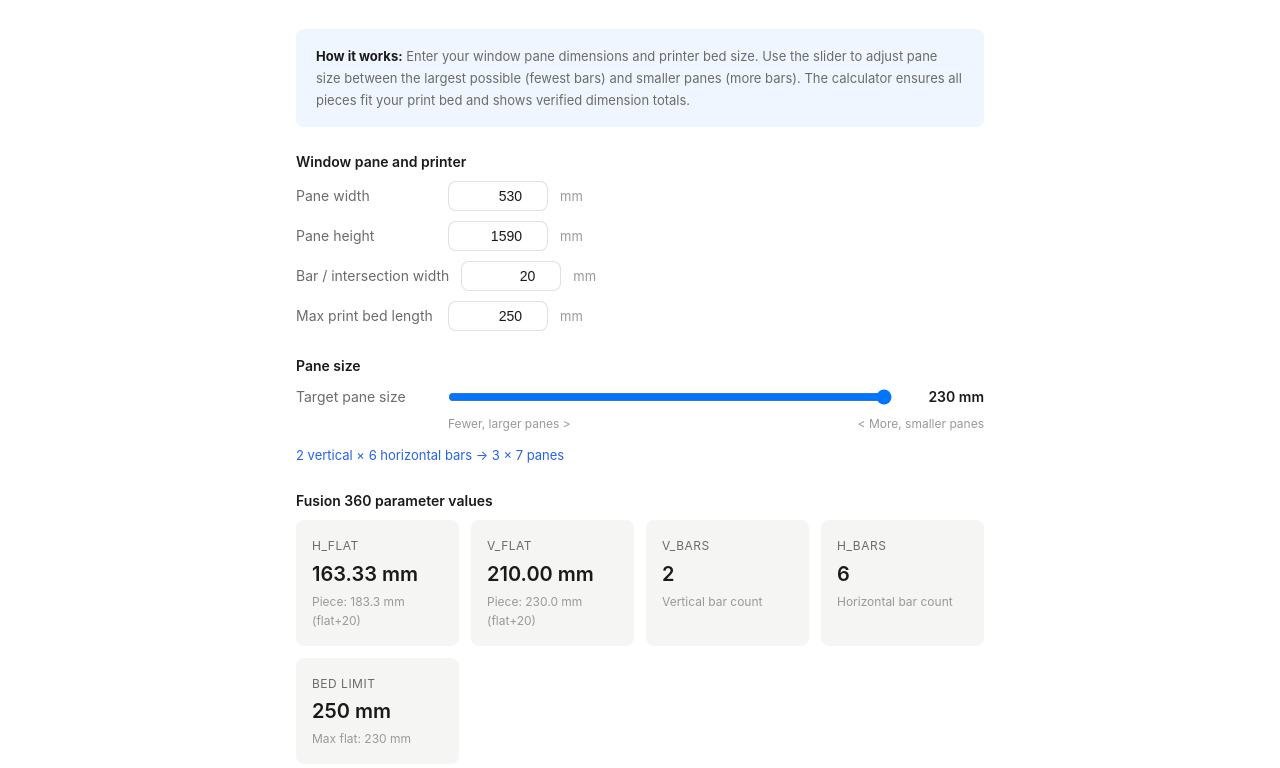
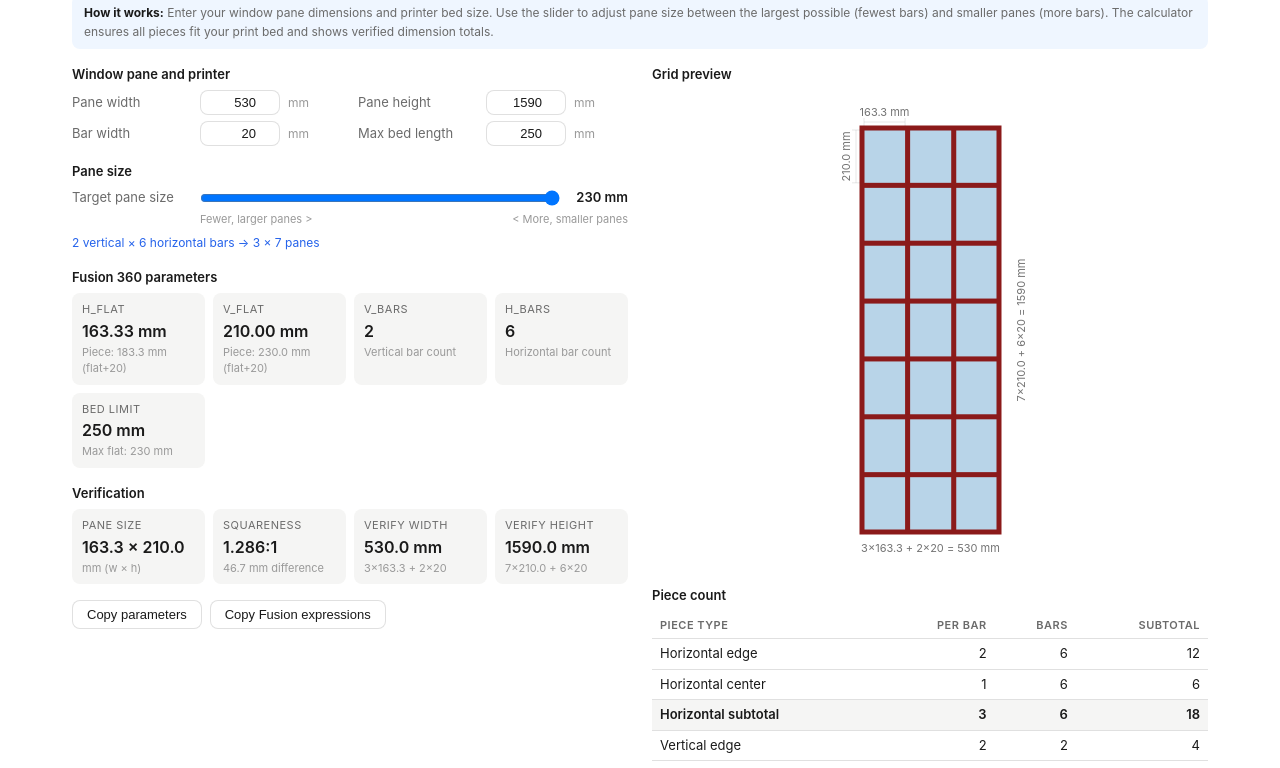
Before and after one commit to emorin310/muntin-calculator, a plain HTML site: page index.html in a window 1280 px wide. Shown: the part 97-865 px from the top of the page. Drawn offline with Linux system fonts and the light colour scheme.

Commit message:
Wider two-column layout to fit on one screen

```diff
--- a/index.html
+++ b/index.html
@@ -18,43 +18,47 @@
     }
   }
   * { box-sizing: border-box; margin: 0; padding: 0; }
-  body { font-family: -apple-system, BlinkMacSystemFont, 'Segoe UI', system-ui, sans-serif; background: var(--bg); color: var(--text); line-height: 1.6; padding: 2rem 1rem; max-width: 720px; margin: 0 auto; }
-  h1 { font-size: 22px; font-weight: 600; margin-bottom: 4px; }
-  .subtitle { font-size: 14px; color: var(--text2); margin-bottom: 2rem; }
-  .section { margin-bottom: 1.5rem; }
-  .section-label { font-size: 14px; font-weight: 600; color: var(--text); margin-bottom: 8px; }
-  .input-row { display: flex; align-items: center; gap: 12px; margin-bottom: 10px; }
-  .input-row label { font-size: 14px; color: var(--text2); min-width: 140px; }
-  .input-row input[type="number"] { width: 100px; padding: 6px 10px; font-size: 14px; text-align: right; border: 1px solid var(--border); border-radius: var(--radius); background: var(--bg); color: var(--text); outline: none; }
+  body { font-family: -apple-system, BlinkMacSystemFont, 'Segoe UI', system-ui, sans-serif; background: var(--bg); color: var(--text); line-height: 1.5; padding: 1.5rem 2rem; max-width: 1200px; margin: 0 auto; }
+  h1 { font-size: 20px; font-weight: 600; margin-bottom: 2px; }
+  .subtitle { font-size: 13px; color: var(--text2); margin-bottom: 1rem; }
+  .page-layout { display: grid; grid-template-columns: 1fr 1fr; gap: 1.5rem; align-items: start; }
+  .col-left, .col-right { min-width: 0; }
+  .section { margin-bottom: 1rem; }
+  .section-label { font-size: 13px; font-weight: 600; color: var(--text); margin-bottom: 6px; }
+  .input-grid { display: grid; grid-template-columns: 1fr 1fr; gap: 6px 16px; }
+  .input-row { display: flex; align-items: center; gap: 8px; }
+  .input-row label { font-size: 13px; color: var(--text2); min-width: 120px; }
+  .input-row input[type="number"] { width: 80px; padding: 4px 8px; font-size: 13px; text-align: right; border: 1px solid var(--border); border-radius: var(--radius); background: var(--bg); color: var(--text); outline: none; }
   .input-row input:focus { border-color: var(--accent); }
-  .unit { font-size: 13px; color: var(--text3); min-width: 30px; }
-  .slider-row { display: flex; align-items: center; gap: 12px; margin-bottom: 6px; }
-  .slider-row label { font-size: 14px; color: var(--text2); min-width: 140px; }
+  .unit { font-size: 12px; color: var(--text3); }
+  .slider-row { display: flex; align-items: center; gap: 8px; margin-bottom: 4px; }
+  .slider-row label { font-size: 13px; color: var(--text2); min-width: 120px; }
   .slider-row input[type="range"] { flex: 1; }
-  .slider-val { font-size: 14px; font-weight: 600; min-width: 80px; text-align: right; }
-  .slider-bounds { display: flex; justify-content: space-between; font-size: 12px; color: var(--text3); margin-bottom: 12px; padding-left: 152px; }
-  .auto-note { font-size: 13px; color: var(--accent); margin-bottom: 8px; }
-  .bed-warning { font-size: 13px; color: var(--warn); margin-bottom: 8px; display: none; }
-  .result-grid { display: grid; grid-template-columns: repeat(auto-fit, minmax(145px, 1fr)); gap: 12px; margin-bottom: 1.5rem; }
-  .metric { background: var(--bg2); border-radius: var(--radius); padding: 1rem; }
-  .metric .label { font-size: 12px; color: var(--text2); margin-bottom: 2px; text-transform: uppercase; letter-spacing: 0.5px; }
-  .metric .value { font-size: 20px; font-weight: 600; }
-  .metric .sub { font-size: 12px; color: var(--text3); margin-top: 2px; }
-  .grid-preview { display: flex; justify-content: center; margin: 1rem 0 1.5rem; }
+  .slider-val { font-size: 13px; font-weight: 600; min-width: 60px; text-align: right; }
+  .slider-bounds { display: flex; justify-content: space-between; font-size: 11px; color: var(--text3); margin-bottom: 6px; padding-left: 128px; }
+  .auto-note { font-size: 12px; color: var(--accent); margin-bottom: 4px; }
+  .bed-warning { font-size: 12px; color: var(--warn); margin-bottom: 4px; display: none; }
+  .result-grid { display: grid; grid-template-columns: repeat(auto-fit, minmax(120px, 1fr)); gap: 8px; margin-bottom: 1rem; }
+  .metric { background: var(--bg2); border-radius: var(--radius); padding: 8px 10px; }
+  .metric .label { font-size: 11px; color: var(--text2); margin-bottom: 1px; text-transform: uppercase; letter-spacing: 0.5px; }
+  .metric .value { font-size: 16px; font-weight: 600; }
+  .metric .sub { font-size: 11px; color: var(--text3); margin-top: 1px; }
+  .grid-preview { display: flex; justify-content: center; margin: 0 0 1rem; }
   canvas { border-radius: var(--radius); }
-  table { width: 100%; font-size: 14px; border-collapse: collapse; margin-bottom: 1.5rem; }
-  th, td { padding: 8px 12px; text-align: left; border-bottom: 1px solid var(--border); }
-  th { font-weight: 600; font-size: 12px; color: var(--text2); text-transform: uppercase; letter-spacing: 0.5px; }
+  table { width: 100%; font-size: 13px; border-collapse: collapse; margin-bottom: 1rem; }
+  th, td { padding: 5px 8px; text-align: left; border-bottom: 1px solid var(--border); }
+  th { font-weight: 600; font-size: 11px; color: var(--text2); text-transform: uppercase; letter-spacing: 0.5px; }
   td:not(:first-child), th:not(:first-child) { text-align: right; }
   .totals-row { font-weight: 600; border-top: 2px solid var(--border); }
   .sub-row { font-weight: 600; background: var(--bg2); }
-  button { padding: 8px 20px; font-size: 14px; cursor: pointer; border: 1px solid var(--border); border-radius: var(--radius); background: var(--bg); color: var(--text); transition: all 0.15s; }
+  button { padding: 6px 14px; font-size: 13px; cursor: pointer; border: 1px solid var(--border); border-radius: var(--radius); background: var(--bg); color: var(--text); transition: all 0.15s; }
   button:hover { background: var(--bg2); border-color: var(--accent); }
   button:active { transform: scale(0.98); }
   .btn-row { display: flex; gap: 8px; flex-wrap: wrap; }
-  .info-box { background: var(--accent-bg); border-radius: var(--radius); padding: 1rem 1.25rem; font-size: 13px; color: var(--text2); margin-bottom: 1.5rem; line-height: 1.7; }
+  .info-box { background: var(--accent-bg); border-radius: var(--radius); padding: 8px 12px; font-size: 12px; color: var(--text2); margin-bottom: 1rem; line-height: 1.6; }
   .info-box strong { color: var(--text); }
-  @media (max-width: 500px) { .input-row label, .slider-row label { min-width: 100px; } .result-grid { grid-template-columns: 1fr; } .slider-bounds { padding-left: 112px; } }
+  @media (max-width: 800px) { .page-layout { grid-template-columns: 1fr; } .input-grid { grid-template-columns: 1fr; } }
+  @media (max-width: 500px) { .input-row label, .slider-row label { min-width: 100px; } .result-grid { grid-template-columns: 1fr; } .slider-bounds { padding-left: 108px; } }
 </style>
 </head>
 <body>
@@ -66,8 +70,11 @@
   <strong>How it works:</strong> Enter your window pane dimensions and printer bed size. Use the slider to adjust pane size between the largest possible (fewest bars) and smaller panes (more bars). The calculator ensures all pieces fit your print bed and shows verified dimension totals.
 </div>
 
+<div class="page-layout">
+  <div class="col-left">
     <div class="section">
       <div class="section-label">Window pane and printer</div>
+      <div class="input-grid">
         <div class="input-row">
           <label for="paneW">Pane width</label>
           <input type="number" id="paneW" value="530" min="50" max="5000">
@@ -79,14 +86,15 @@
           <span class="unit">mm</span>
         </div>
         <div class="input-row">
-    <label for="barW">Bar / intersection width</label>
+          <label for="barW">Bar width</label>
           <input type="number" id="barW" value="20" min="5" max="50">
           <span class="unit">mm</span>
         </div>
         <div class="input-row">
-    <label for="maxBed">Max print bed length</label>
+          <label for="maxBed">Max bed length</label>
           <input type="number" id="maxBed" value="250" min="50" max="1000" step="10">
           <span class="unit">mm</span>
+        </div>
       </div>
     </div>
 
@@ -106,15 +114,22 @@
     </div>
 
     <div class="section">
-  <div class="section-label">Fusion 360 parameter values</div>
+      <div class="section-label">Fusion 360 parameters</div>
       <div class="result-grid" id="results"></div>
     </div>
 
     <div class="section">
-  <div class="section-label">Pane dimensions and verification</div>
+      <div class="section-label">Verification</div>
       <div class="result-grid" id="aspect"></div>
     </div>
 
+    <div class="btn-row">
+      <button onclick="copyParams()">Copy parameters</button>
+      <button onclick="copyFusion()">Copy Fusion expressions</button>
+    </div>
+  </div>
+
+  <div class="col-right">
     <div class="section">
       <div class="section-label">Grid preview</div>
       <div class="grid-preview"><canvas id="gridCanvas"></canvas></div>
@@ -127,10 +142,7 @@
         <tbody></tbody>
       </table>
     </div>
-
-<div class="btn-row">
-  <button onclick="copyParams()">Copy parameters</button>
-  <button onclick="copyFusion()">Copy Fusion expressions</button>
+  </div>
 </div>
 
 <script>
@@ -230,7 +242,8 @@ function calc() {
 
 function drawGrid(W, H, V, HB, I, hF, vF) {
   let cv = $('gridCanvas'), cx = cv.getContext('2d');
-  let p = 50, mW = Math.min(340, window.innerWidth - 100), mH = 480;
+  let container = cv.parentElement.parentElement;
+  let p = 40, mW = Math.min(container.clientWidth - p * 2 - 20, 500), mH = 400;
   let sc = Math.min(mW / W, mH / H), bp = I * sc;
   let cw = Math.round((V + 1) * hF * sc + V * bp);
   let ch = Math.round((HB + 1) * vF * sc + HB * bp);
```
Lines whose indentation alone changed are shown as unchanged.
